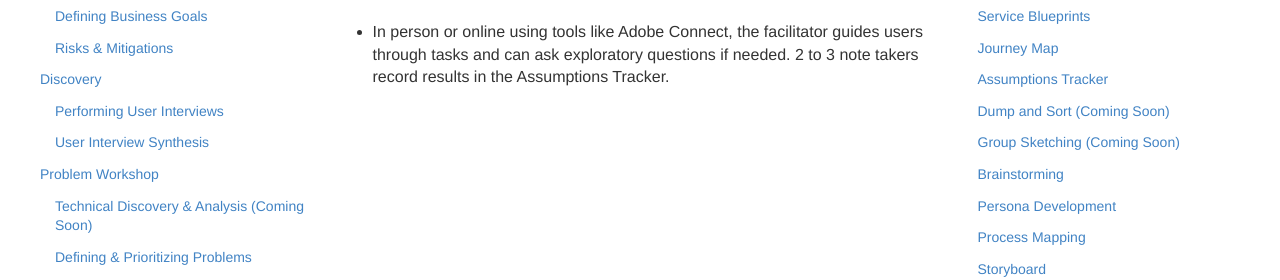
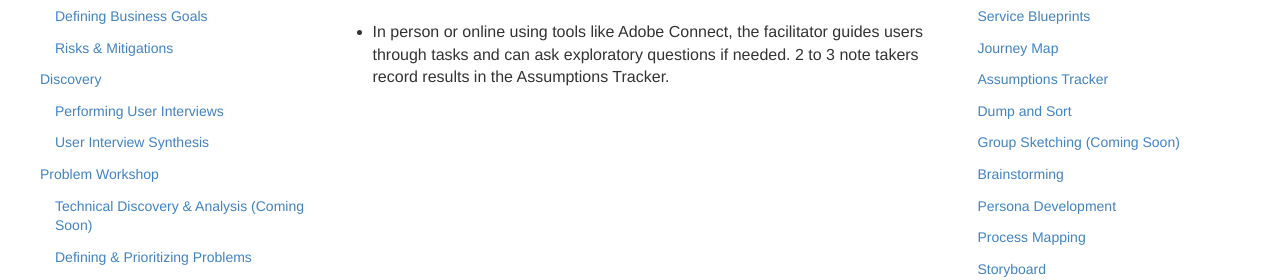
Before and after one commit to KnightPointSystems/kps_playbook, a Jekyll site: the page built from user-testing.md, in a window 1280 px wide and 900 px high, scrolled down 333 px. Shown: the part 157-437 px from the top of the window. Built offline with Jekyll 4.4.1, drawn with Linux system fonts in a browser that asks for light colours; nearby versions of some CDN libraries.

Commit message:
Update design-plays.html

```diff
--- a/_includes/design-plays.html
+++ b/_includes/design-plays.html
@@ -10,7 +10,7 @@
      <li><a href="{{ site.baseurl }}/service-blueprint">Service Blueprints</a></li>
      <li><a href="{{ site.baseurl }}/journey-map">Journey Map</a></li>
      <li><a href="{{ site.baseurl }}/assumptions-tracker">Assumptions Tracker</a></li>
-     <li><a href="{{ site.baseurl }}/dump-sort">Dump and Sort (Coming Soon)</a></li>
+     <li><a href="{{ site.baseurl }}/dump-sort">Dump and Sort</a></li>
      <li><a href="{{ site.baseurl }}/group-sketching">Group Sketching (Coming Soon)</a></li>
      <li><a href="{{ site.baseurl }}/brainstorming">Brainstorming</a></li>
      <li><a href="{{ site.baseurl }}/persona-development">Persona Development</a></li>
```
